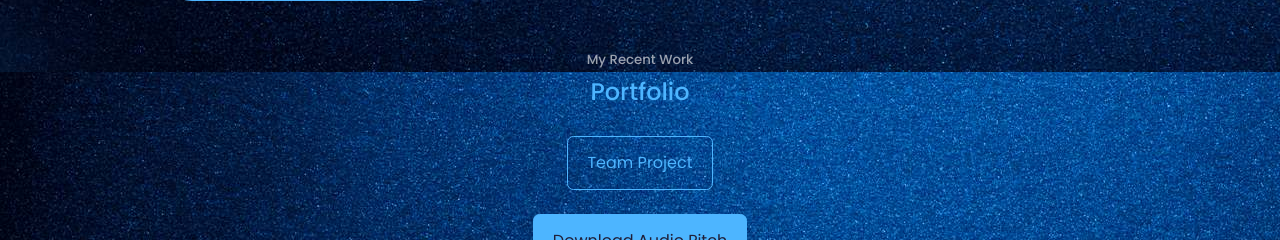
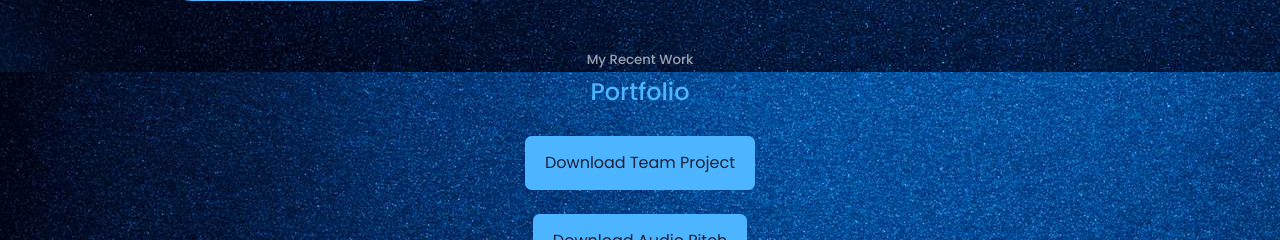
Before and after one commit to gboigwe/my-port, a React (Create React App) app: page / in a window 1280 px wide. Shown: the part 2460-2700 px from the top of the page. Built offline with nearby package versions, Linux system fonts and the light colour scheme.

Commit message:
Update TPA.jsx

```diff
--- a/src/components/portfolio/TPA.jsx
+++ b/src/components/portfolio/TPA.jsx
@@ -4,7 +4,7 @@ import TP from '../../assets/Team_Project.pdf'
 const TPA = () => {
   return (
     <div className='cta'>
-      <a href={TP} download className='btn'>Team Project</a>
+      <a href={TP} download className='btn btn-primary'>Download Team Project</a>
     </div>
   )
 }
```
